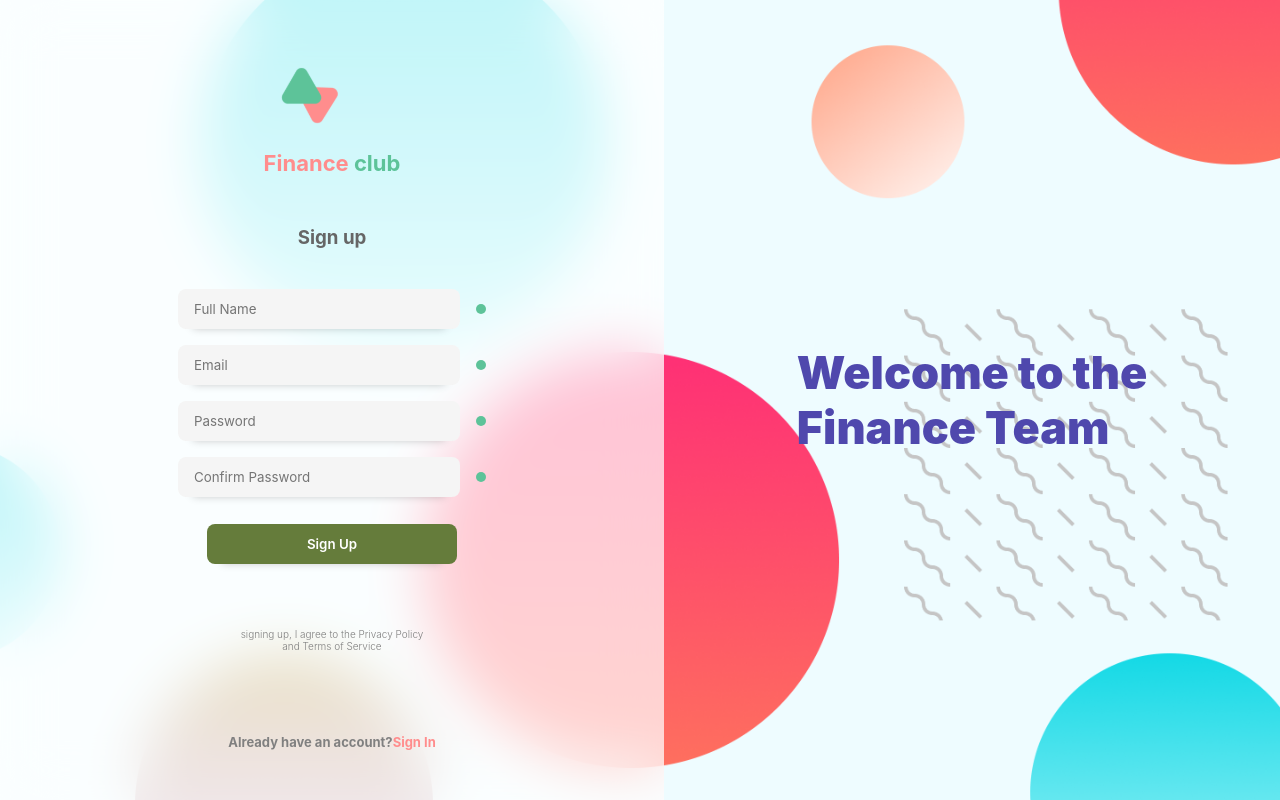
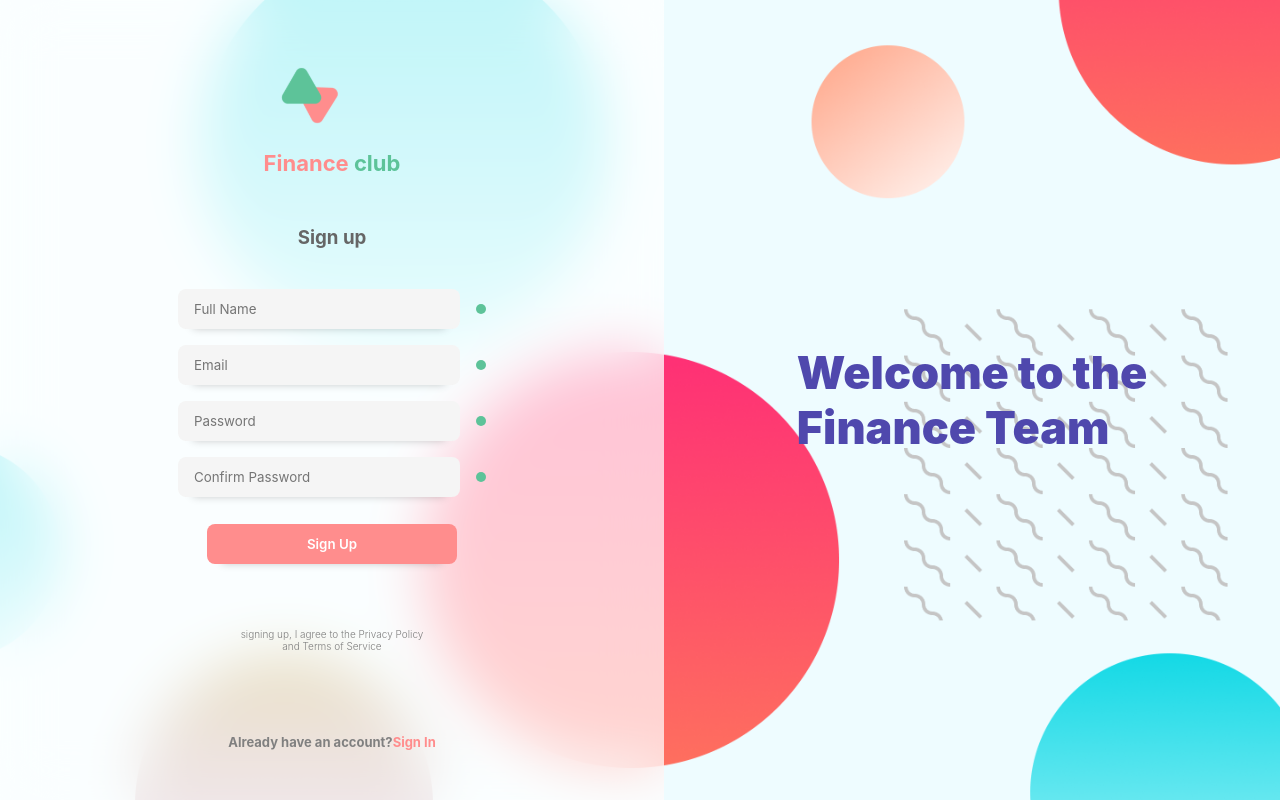
Before and after one commit to thiagofreitascarneiro/login-page, a React (Create React App) app: page / in a window 1280 px wide. In both pictures the pointer is over the button "Sign Up". Built offline with nearby package versions, Linux system fonts and the light colour scheme.

Commit message:
styles button sidebar and modal

```diff
--- a/src/components/Sidebar/styles.module.scss
+++ b/src/components/Sidebar/styles.module.scss
@@ -83,7 +83,7 @@ $color-var-green: #5Dc399;
 
     &:hover {
 
-        background:#657c3b;
+        background: #ff8d8d;
         transform: translateY(3px);
     }
 
@@ -172,7 +172,7 @@ $color-var-green: #5Dc399;
 
 &:hover {
 
-    background:#424e2c;
+    background:#ff8d8d;
     transform: translateY(3px);
 }
 
```
